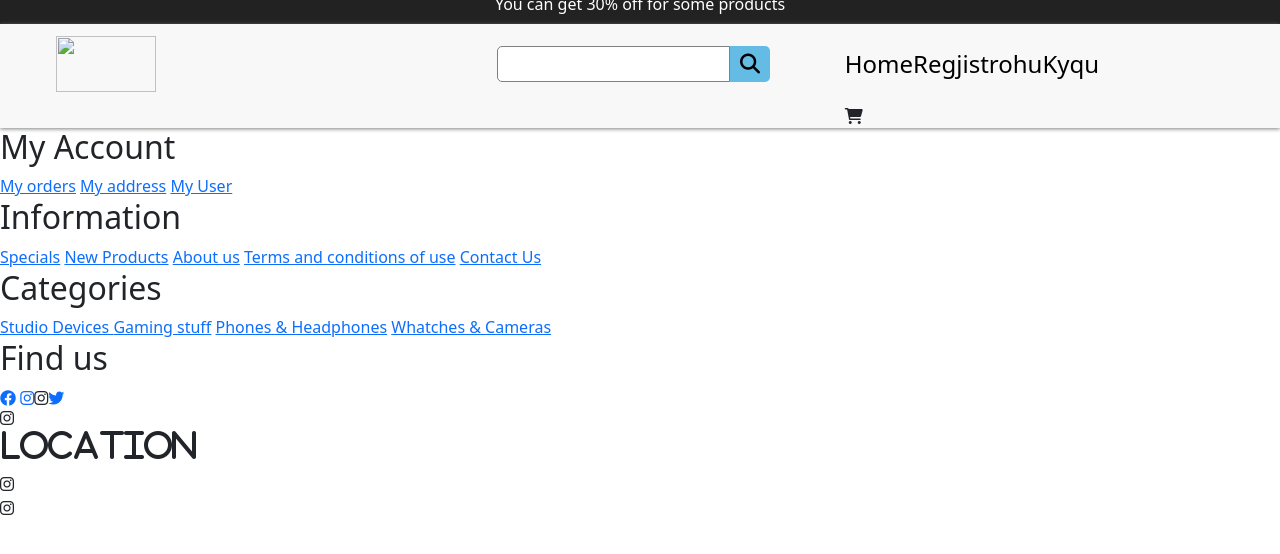
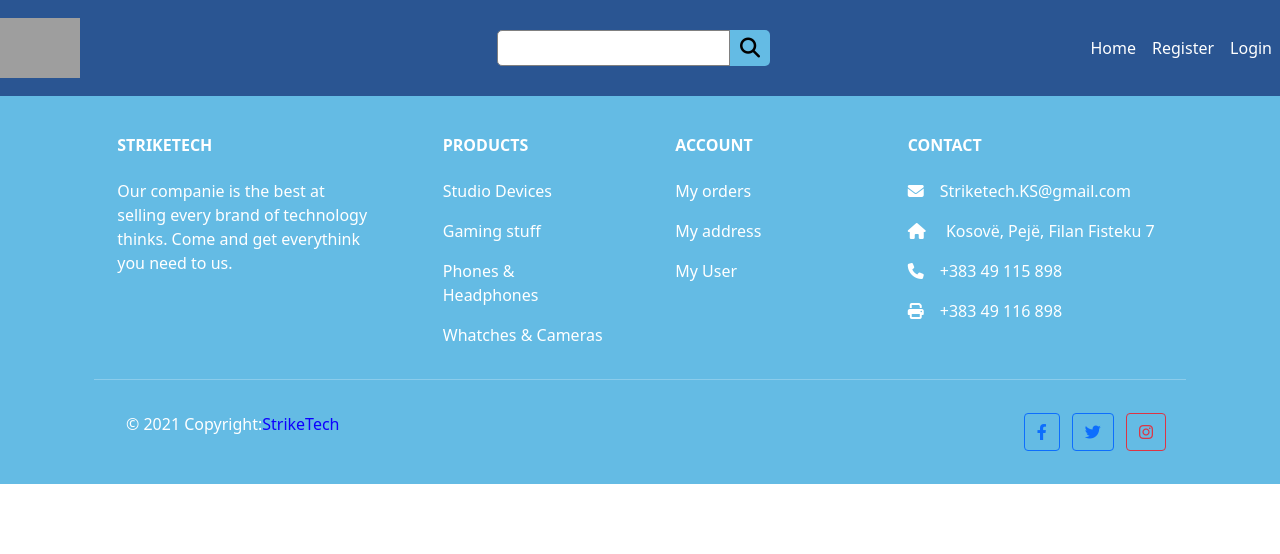
Before and after one commit to bonin1/ecomerce, a Node project: template views/home.ejs in a window 1280 px wide. Shown: the top 554 px of the page. Run offline with Node 20 templates, Linux system fonts and the light colour scheme; the template is opened without the code that fills it, so the values that code supplies are empty; grey boxes are pictures that could not be loaded.

Commit message:
pjesa males

```diff
--- a/static/css/home.css
+++ b/static/css/home.css
@@ -1,33 +1,32 @@
 *{
-    margin: 0;
-    padding: 0;
+    margin: 0px;
+    padding:0 ;
+    box-sizing: border-box;
+}
+/* navbari */
+
+body{
+    width: 100%;
+    height: 100%;
+    background-color: #C6D6EE;
+}
+nav{
+    width: 100%;
 }
 
-nav{
+.nav-item{
     display: flex;
-    flex-direction: column;
-    width: 100%;
+    flex-direction: row;
 }
-.zbritje{
-    width: 100%;
-    height: 3vh;
-    background-color: #222222;
-    color: white;
+.collapse{
     display: flex;
-    align-items: center;
-    justify-content: center;
+    justify-content: flex-end;
 }
 
-.header{
-    width: 100%;
-    display: flex;
-    flex-direction: row;
-    background-color: #F8F8F8;
-    box-shadow: 0 1px 4px 0 gray;
-}
 .pjesa1{
     width: 33%;
     display: flex;
+    justify-content: flex-start;
     flex-direction: row;
 }
 .pjesa2{
@@ -38,35 +37,85 @@ nav{
     justify-content: center;
     align-items: center;
 }
-
-.logoja{
-    width: 50%;
-    display: flex;
-    justify-content: center;
-    align-items: center;
-    height: 10vh;
+#a1{
+    color: white;
+}
+.collapse{
+    width: 33% !important;
 }
 .logo{
-    width: 100px;
-    height: 7vh;
+    width: 20%;
 }
-.linket{
-    width: 50%;
+#search-form{
+    box-sizing: content-box;
+    padding: 20px;
+    display: flex;
+    align-items: center;
+    position: sticky;
+    top: 42px;
+}
+#search-input{
+    padding: 5px 0px;
+    border: 1px solid gray;
+    border-top-right-radius: 0px;
+    border-bottom-right-radius: 0px;
+    border-top-left-radius: 5px;
+    border-bottom-left-radius: 5px;
+    text-indent: 5px;
+}
+#search-input:focus{
+    outline: none;
+}
+.search-submit{
+    border: none;
+    background-color: transparent;
+    font-size: 20px;
+    cursor: pointer;
+    background-color: #64BBE4;
+    padding: 3px 10px ;
+    border-top-left-radius: 0px;
+    border-bottom-left-radius: 0px;
+    border-top-right-radius: 5px;
+    border-bottom-right-radius: 5px;
+}
+.rcmn{
+    display: flex;
+    flex-direction: column;
+    align-items: center;
+}
+.imagesa{
+    background-color: #2A5592;
+}
+#recommendations{
+    position: absolute;
+    top: 90px;
+    list-style-type: none;
+    z-index: 100;
+    background-color: #64BBE4;
+    width: 10.28%;
+    border-radius: 2px;
+}
+.rcmn-li{
+    width: 83%;
+    margin: 10px 0;
+    padding: 5px 0;
+    cursor: pointer;
+}
+.rcmn-li:hover{
+    width: 100%;
+    background-color: #2A5592;
+    color: white;
+}
+
+/* navbari */
+.copy{
+    text-decoration: none;
+    text-transform: none;
+}
+.p-3{
     display: flex;
     flex-direction: row;
-    justify-content: space-evenly;
-    height: 10vh;
-    align-items: center;
 }
-.a1{
-    text-decoration: none;
-    color: black;
-    font-size: 1.5rem;
-}
-.a1:hover{
-    color: rgba(39, 199, 199, 0.74);
-}
-
 #search-form{
     box-sizing: content-box;
     padding: 20px;
@@ -128,3 +177,12 @@ nav{
 /* i{
     text-size-adjust: 30px;
 } */
+
+@media screen and (max-width:600px) {
+    .button1{
+        width: 33%;
+        display: flex;
+        justify-content: flex-end;
+        align-items: center;
+    }
+}
--- a/views/home.ejs
+++ b/views/home.ejs
@@ -19,16 +19,10 @@
     <link href="https://fonts.googleapis.com/icon?family=Material+Icons" rel="stylesheet">
 </head>
 <body>
-    <nav>
-
-
-        <div class="zbritje">
-            <p class="zbritje-p">You can get 30% off for some products</p>
-        </div>
-        <div class="header">
+    <nav class="imagesa navbar navbar-expand-lg navbar-light">
         <div class="pjesa1">
             <div class="logoja">
-                    <img class="logo" src="" alt="">
+                <img class="logo" src="https://media1.thehungryjpeg.com/thumbs2/ori_3808943_y6vlzrhky6xhrj1t8mam7iun075y6vqd9d7sxuri_monogram-st-logo-design.jpg" alt="">
             </div>
         </div>
         <div class="pjesa2">
@@ -40,18 +34,24 @@
                 <div id="recommendations"></div>
             </div>
         </div>
-            <div class="pjesa3">
-                <div class="linket">
-                    <a class="a1 , home"  href="/">Home</a>
-                    <a class="a1 , reg" href="/register">Regjistrohu</a>
-                    <a class="a1 , kyqu" href="/login">Kyqu</a>
+<div class="button1">
+    <button
+    style="background-color: white; position: relative; right: 10px; "
+    class="navbar-toggler"
+    type="button"
+    data-toggle="collapse"
+    data-target="#navbarSupportedContent"
+    aria-controls="navbarSupportedContent"
+    aria-expanded="false"
+    aria-label="Toggle navigation">
+    <span class="navbar-toggler-icon"></span>
+    </button>
 </div>
-                <div class="carda">
-                    <i class="fa-sharp fa-solid fa-cart-shopping"></i><sup><a href="/cart" class="cart-count"></a></sup>
+        <div class="collapse navbar-collapse navbar-nav w-33 " id="navbarSupportedContent">
+            <a  id="a1" class="nav-link" href="/">Home</a>
+            <a  id="a1" class="nav-link" href="/register">Register</a>
+            <a  id="a1" class="nav-link" href="/login">Login</a>
         </div>
-            </div>
-        </div>
-
     </nav>
 
 
@@ -141,39 +141,58 @@
             <p>Out of stock</p>
         <% } %>
     <% }) %>
-    <footer>
-        <div class="account">
-            <h2>My Account</h2>
-            <a href="">My orders</a>
-            <a href="">My address</a>
-            <a href="">My User</a>
+    <footer class="text-center text-lg-start text-white" style="background-color: #64BBE4;  top: 50px;">
+        <div class="container p-4 pb-0">
+            <section>
+                <div class="row">
+                    <div class="col-md-3 col-lg-3 col-xl-3 mx-auto mt-3">
+                        <h6 class="text-uppercase mb-4 font-weight-bold">StrikeTech</h6>
+                            <p>
+                                Our companie is the best at selling every brand of technology thinks.
+                                Come and get everythink you need to us.
+                            </p>
                     </div>
-        <div class="information">
-            <h2>Information</h2>
-            <a href="">Specials</a>
-            <a href="">New Products</a>
-            <a href="">About us</a>
-            <a href="">Terms and conditions of use</a>
-            <a href="">Contact Us</a>
+                    <hr class="w-100 clearfix d-md-none" />
+                    <div class="col-md-2 col-lg-2 col-xl-2 mx-auto mt-3">
+                        <h6 class=" mb-4 font-weight-bold">PRODUCTS</h6>
+                        <p><a id="f1"> Studio Devices</a></p>
+                        <p><a id="f1">Gaming stuff</a></p>
+                        <p><a id="f1">Phones & Headphones</a></p>
+                        <p><a id="f1">Whatches & Cameras</a></p>
                     </div>
-        <div class="categories">
-            <h2>Categories</h2>
-            <a href="">Studio Devices </a>
-            <a href="">Gaming stuff</a>
-            <a href="">Phones & Headphones</a>
-            <a href=""> Whatches & Cameras</a>
+                <hr class="w-100 clearfix d-md-none" />
+                    <div class="col-md-3 col-lg-2 col-xl-2 mx-auto mt-3">
+                        <h6 class="mb-4 font-weight-bold">ACCOUNT</h6>
+                        <p><a id="f1">My orders</a></p>
+                        <p><a id="f1">My address</a></p>
+                        <p><a id="f1">My User</a></p>
+                        <!-- <p><a id="f1">test</a></p> -->
                     </div>
-        <div class="find">
-            <div class="find-us">
-                <h2>Find us</h2>
-                <a href=""><i class="fa-brands fa-facebook"></i></a>
-                <a href=""><i class="fa-brands fa-instagram"></i</a>
-                <a href=""><i class="fa-brands fa-twitter"></i></a>
+                <hr class="w-100 clearfix d-md-none" />
+                    <div class="col-md-4 col-lg-3 col-xl-3 mx-auto mt-3">
+                        <h6 class="mb-4 font-weight-bold">CONTACT</h6>
+                        <p><i class="fas fa-envelope mr-3"></i>Striketech.KS@gmail.com</p>
+                        <p><i class="fas fa-home mr-3"></i> Kosovë, Pejë, Filan Fisteku 7</p>
+                        <p><i class="fas fa-phone mr-3"></i>+383 49 115 898</p>
+                        <p><i class="fas fa-print mr-3"></i>+383 49 116 898</p>
                     </div>
-            <div class="location">
-                <h2>Location</h2>
-
                 </div>
+            </section>
+        <hr class="my-3">
+            <section class="p-3 pt-0">
+                <div class="row d-flex align-items-center">
+                    <div class="col-md-7 col-lg-8 text-center text-md-start">
+                        <div class="p-3">
+                            © 2021 Copyright:<p class="copy" style="color:  rgb(13, 0, 255)" href="/"> StrikeTech</p>
+                        </div>
+                    </div>
+                    <div class="col-md-5 col-lg-4 ml-lg-0 text-center text-md-end">
+                        <a class="btn btn-outline-primary btn-floating m-1" class="text-white" role="button"><i class="fab fa-facebook-f"></i></a>
+                        <a class="btn btn-outline-primary btn-floating m-1" class="text-white" role="button"><i class="fab fa-twitter"></i></a>
+                        <a class="btn btn-outline-danger btn-floating m-1" class="text-white" role="button"><i class="fab fa-instagram"></i></a>
+                    </div>
+                </div>
+            </section>
         </div>
     </footer>
     <script>
```
Also changed, not shown: static/css/produkt.css (+12 -0 lines), views/produkt.ejs (+15 -16 lines). Lines whose indentation alone changed are shown as unchanged.
